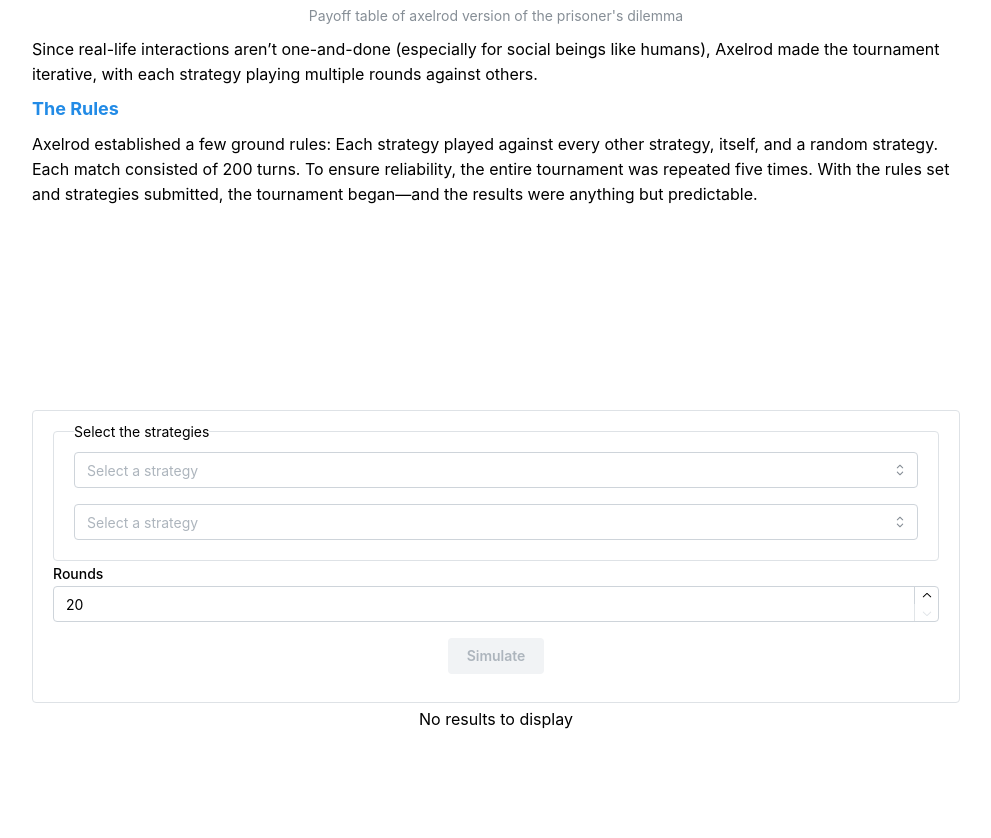
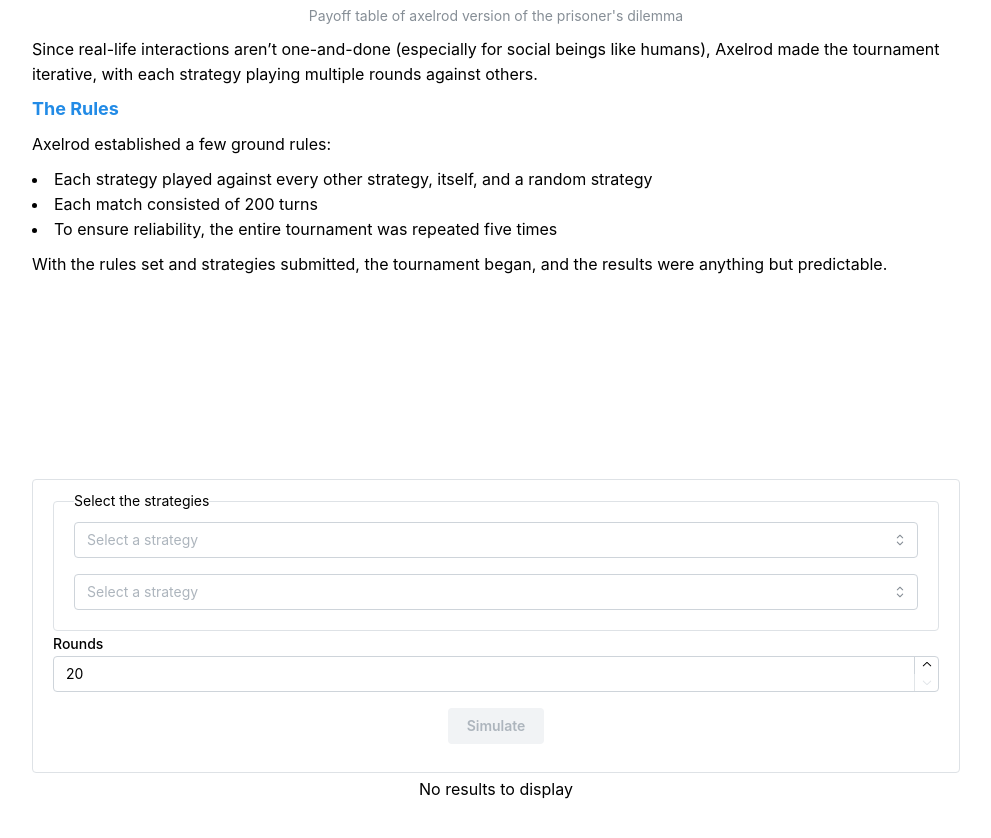
Before and after one commit to AndresCRamos/prisoners-dilemma, a React (Vite) app: page / in a window 1280 px wide. Shown: the part 2720-3558 px from the top of the page, without its empty margins (144-1135 px from the left). Built offline with nearby package versions, Linux system fonts and the light colour scheme.

Commit message:
Add better visuals to Axelrods ground rules

```diff
--- a/src/components/LearnMore/AxelrodTournament.tsx
+++ b/src/components/LearnMore/AxelrodTournament.tsx
@@ -1,4 +1,4 @@
-import { Stack, Text, Title } from "@mantine/core";
+import { List, Stack, Text, Title } from "@mantine/core";
 import React from "react";
 import AxelrodOutcomeTable from "./AxelrodOutcomeTable";
 
@@ -36,12 +36,20 @@ const AxelrodTournament: React.FC = () => {
       <Title order={4} className="text-[--mantine-primary-color-filled]">
         The Rules
       </Title>
+      <Text>Axelrod established a few ground rules:</Text>
+      <List listStyleType="initial">
+        <List.Item>
+          Each strategy played against every other strategy, itself, and a
+          random strategy
+        </List.Item>
+        <List.Item>Each match consisted of 200 turns</List.Item>
+        <List.Item>
+          To ensure reliability, the entire tournament was repeated five times
+        </List.Item>
+      </List>
       <Text>
-        Axelrod established a few ground rules: Each strategy played against
-        every other strategy, itself, and a random strategy. Each match
-        consisted of 200 turns. To ensure reliability, the entire tournament was
-        repeated five times. With the rules set and strategies submitted, the
-        tournament began—and the results were anything but predictable.
+        With the rules set and strategies submitted, the tournament began, and
+        the results were anything but predictable.
       </Text>
     </Stack>
   );
```
